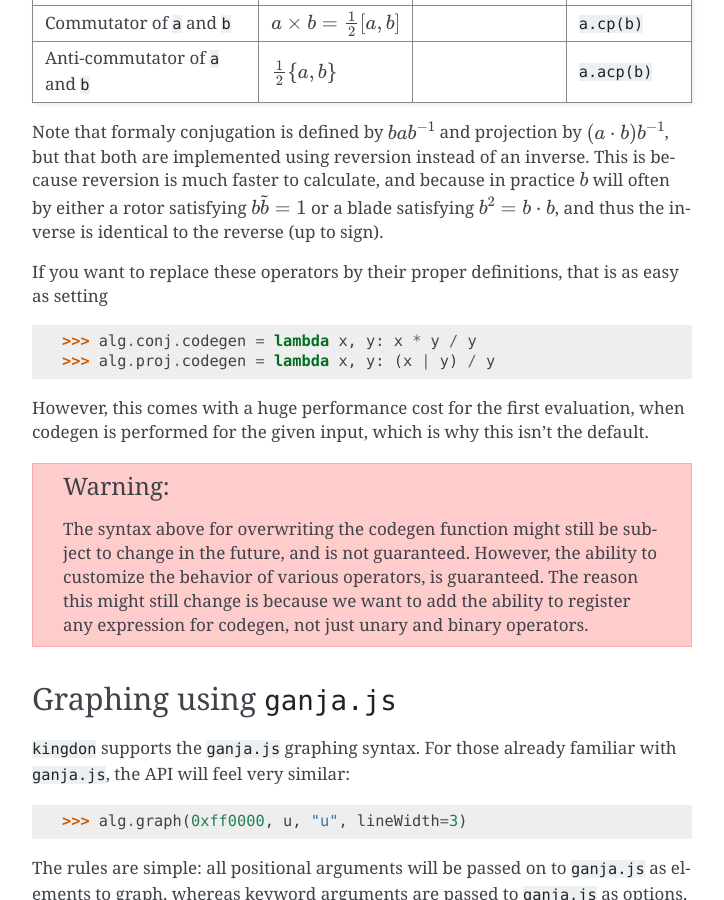
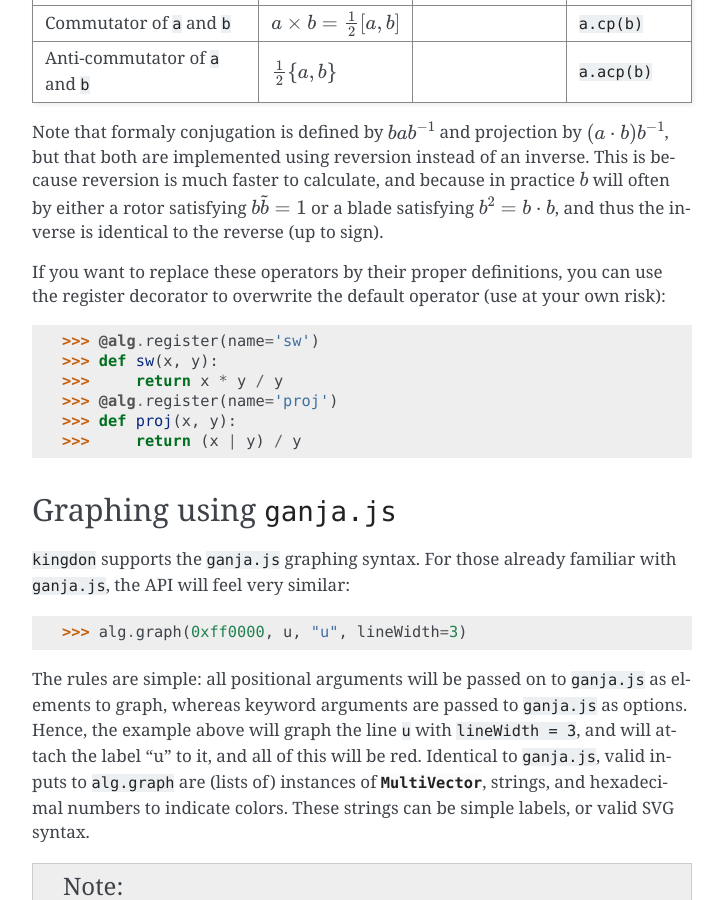
Before and after one commit to tBuLi/kingdon, a Sphinx documentation site: the page built from docs/usage.rst, in a window 1280 px wide and 900 px high, scrolled down 3756 px. Shown: the whole window, without its empty margins (388-1112 px from the left). Built offline with Sphinx 7.4.7, drawn with Linux system fonts in a browser that asks for light colours.

```diff
--- a/docs/usage.rst
+++ b/docs/usage.rst
@@ -221,22 +221,18 @@
 :math:`b \widetilde{b} = 1` or a blade satisfying :math:`b^2 = b \cdot b`,
 and thus the inverse is identical to the reverse (up to sign).
 
-If you want to replace these operators by their proper definitions, that is as easy as setting
+If you want to replace these operators by their proper definitions, you can use the register decorator to
+overwrite the default operator (use at your own risk):
+
 
 .. code-block::
 
-    >>> alg.conj.codegen = lambda x, y: x * y / y
-    >>> alg.proj.codegen = lambda x, y: (x | y) / y
-
-However, this comes with a huge performance cost for the first evaluation,
-when codegen is performed for the given input, which is why this isn't the default.
-
-.. warning::
-    The syntax above for overwriting the codegen function might still be
-    subject to change in the future, and is not guaranteed. However, the ability
-    to customize the behavior of various operators, is guaranteed.
-    The reason this might still change is because we want to add the ability to
-    register any expression for codegen, not just unary and binary operators.
+    >>> @alg.register(name='sw')
+    >>> def sw(x, y):
+    >>>     return x * y / y
+    >>> @alg.register(name='proj')
+    >>> def proj(x, y):
+    >>>     return (x | y) / y
 
 
 Graphing using :code:`ganja.js`
```
Also changed, not shown: README.rst (+3 -5 lines), 2 other files.
